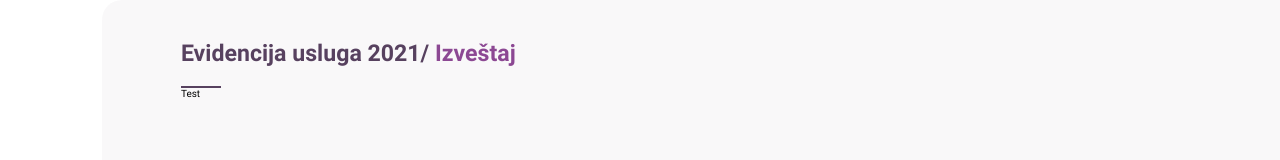
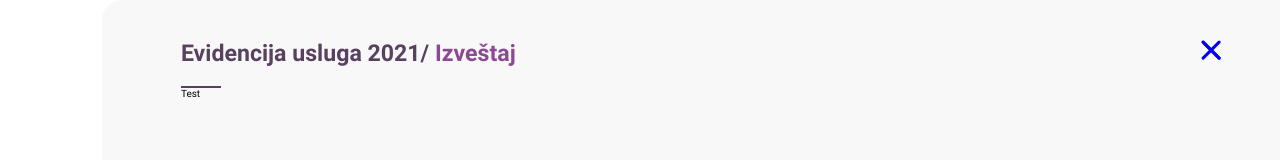
Before and after one commit to vegaitglobal/sos-zenski-centar, a React (Create React App) app in the folder sos-web/: page /reports in a window 1280 px wide. Shown: the top 160 px of the page. Built offline with nearby package versions, Linux system fonts and the light colour scheme.

Commit message:
Add go back button

```diff
--- a/sos-web/src/components/organisms/Shell/Shell.js
+++ b/sos-web/src/components/organisms/Shell/Shell.js
@@ -1,5 +1,6 @@
+import { Icon } from '../../atoms/Icon/Icon';
 import { Container } from '../../layout/Container';
-import { StyledHeading, StyledShell } from './Shell.styles';
+import { StyledClose, StyledHeading, StyledShell } from './Shell.styles';
 
 export const Shell = ({ title, backgroundColor, children, ...props }) => {
   return (
@@ -8,6 +9,9 @@ export const Shell = ({ title, backgroundColor, children, ...props }) => {
         <StyledHeading type="h2">
           Evidencija usluga 2021/ <span>{title}</span>
         </StyledHeading>
+        <StyledClose href="/">
+          <Icon.Close />
+        </StyledClose>
         {children}
       </Container>
     </StyledShell>
--- a/sos-web/src/components/organisms/Shell/Shell.styles.js
+++ b/sos-web/src/components/organisms/Shell/Shell.styles.js
@@ -1,4 +1,5 @@
 import styled from 'styled-components';
+import { AbstractButton } from '../../atoms/AbstractButton/AbstractButton';
 import { Heading } from '../../atoms/Heading/Heading';
 
 export const StyledShell = styled.div`
@@ -27,3 +28,15 @@ export const StyledHeading = styled(Heading)`
     color: ${({ theme }) => theme.color.purpleLight};
   }
 `;
+
+export const StyledClose = styled(AbstractButton)`
+  position: absolute;
+  right: 0;
+  top: 0;
+  opacity: 1;
+  transition: opacity 0.2s ease-in-out;
+
+  &:hover {
+    opacity: 0.5;
+  }
+`;
```
